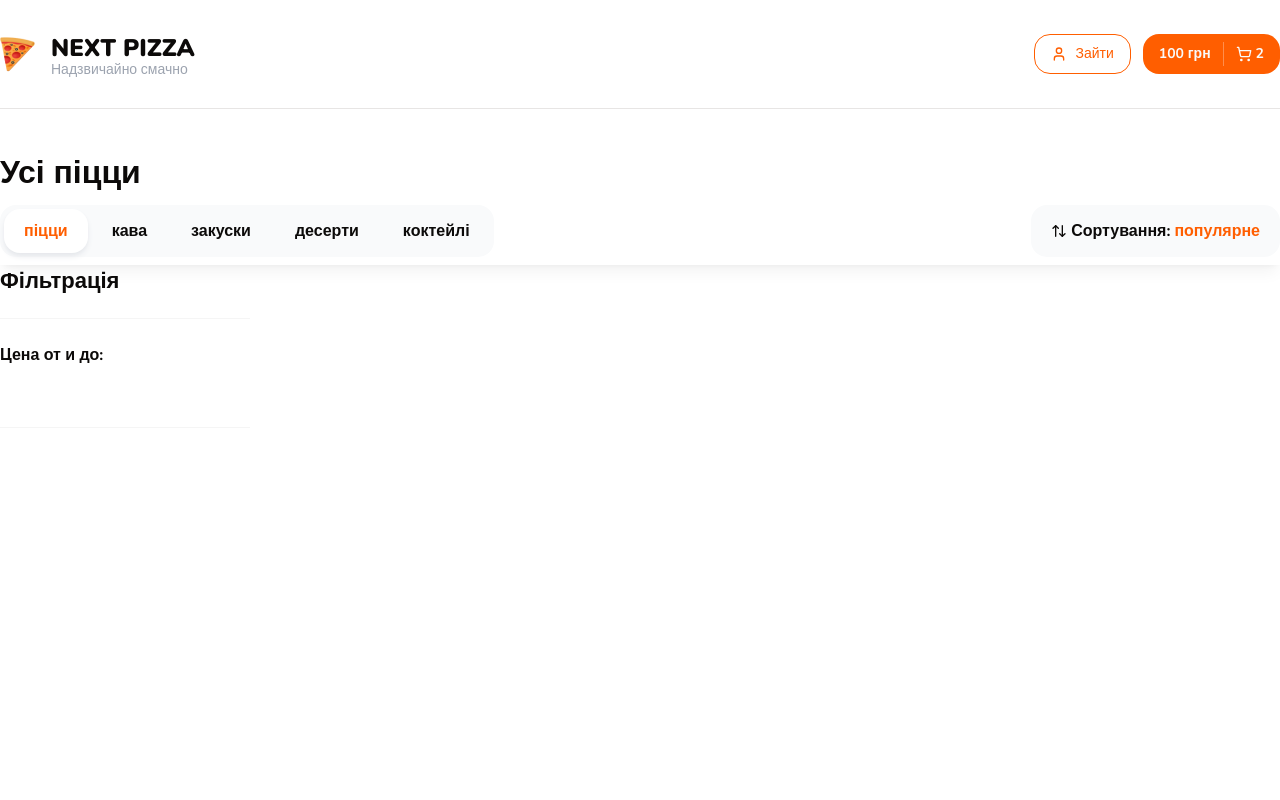
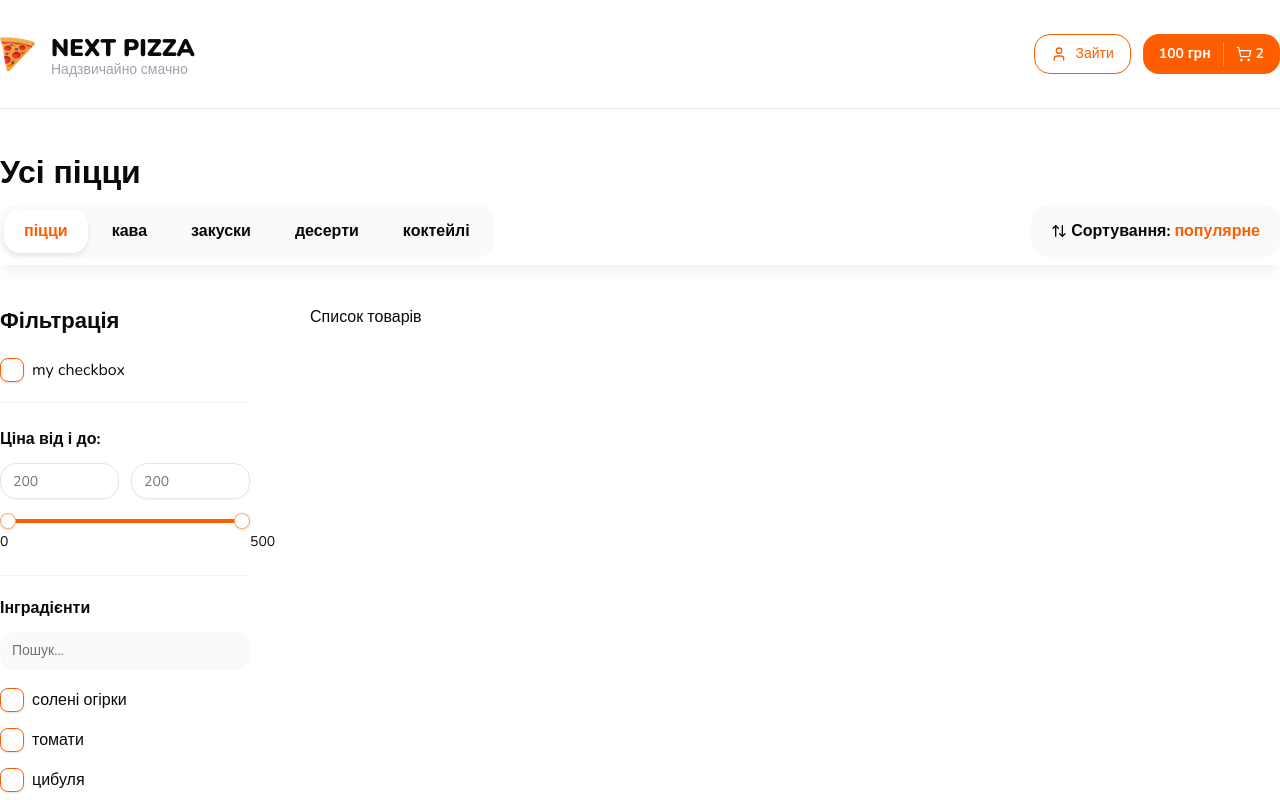
Before and after one commit to PolztiukVolodymyr/next-pizza, a Next.js app: page / in a window 1280 px wide. Shown: the top 800 px of the page. Built offline with nearby package versions, Linux system fonts and the light colour scheme.

Commit message:
add checkbox filters

```diff
--- a/app/page.tsx
+++ b/app/page.tsx
@@ -11,7 +11,7 @@
                 <Title text='Усі піцци' size='lg' className='font-extrabold ' />
             </Container>
             <TopBar />
-            <Container className='pb-14'>
+            <Container className='pb-14 mt-10'>
                 <div className='flex gap-[60px]'>
                     {/* Фільтрація */}
 
@@ -20,10 +20,11 @@
                         <Filters />
                         {/* </Suspense> */}
                     </div>
-                    {/* Список товаров */}
+                    {/* Список товарів */}
                     <div className='flex-1'>
                         <div className='flex flex-col gap-16'>
                             {/* <ProductsGroupList /> */}
+                            Список товарів
                         </div>
                     </div>
                 </div>
--- /dev/null
+++ b/components/data/checkboxData.js
@@ -0,0 +1,9 @@
+export const checkboxData = [
+    { text: "солені огірки", value: "1" },
+    { text: "томати", value: "2" },
+    { text: "цибуля", value: "3" },
+    { text: "моцарелла", value: "4" },
+    { text: "бекон", value: "5" },
+    { text: "салямі", value: "6" },
+    { text: "гострий перець", value: "7" },
+]
--- /dev/null
+++ b/components/shared/checkbox-filters-group.tsx
@@ -0,0 +1,68 @@
+"use client";
+
+import { FC } from "react";
+import FilterCheckbox, { FilterChecboxProps } from "./filter-checkbox";
+import { Input } from "../ui/input";
+
+// import { Skeleton } from '../ui';
+
+// type Item = FilterChecboxProps;
+
+type CheckboxFiltersGroup = {
+    title: string;
+    items: FilterChecboxProps[];
+    defaultItems?: FilterChecboxProps[];
+    limit?: number;
+    loading?: boolean;
+    searchInputPlaceholder?: string;
+    onClickCheckbox?: (id: string) => void;
+    defaultValue?: string[];
+    selected?: Set<string>;
+    className?: string;
+    name?: string;
+};
+
+export const CheckboxFiltersGroup: FC<CheckboxFiltersGroup> = ({
+    title,
+    items,
+    // defaultItems,
+    // limit = 5,
+    searchInputPlaceholder = "Пошук...",
+    className,
+    // loading,
+    onClickCheckbox,
+    selected,
+    name,
+}) => {
+    //  const list = showAll
+    //      ? items.filter((item) =>
+    //            item.text.toLowerCase().includes(searchValue.toLocaleLowerCase())
+    //        )
+    //      : (defaultItems || items).slice(0, limit);
+
+    return (
+        <div className={className}>
+            <p className='font-bold mb-3'>{title}</p>
+            <div className='mb-5'>
+                <Input
+                    // onChange={onChangeSearchInput}
+                    placeholder={searchInputPlaceholder}
+                    className='bg-gray-50 border-none'
+                />
+            </div>
+            <div className='flex flex-col gap-4 max-h-96 pr-2 overflow-auto scrollbar'>
+                {items.map((item, index) => (
+                    <FilterCheckbox
+                        key={index}
+                        text={item.text}
+                        value={item.value}
+                        // endAdornment={item.endAdornment}
+                        checked={selected?.has(item.value)}
+                        onCheckedChange={() => onClickCheckbox?.(item.value)}
+                        name={name}
+                    />
+                ))}
+            </div>
+        </div>
+    );
+};
--- /dev/null
+++ b/components/shared/filter-checkbox.tsx
@@ -0,0 +1,41 @@
+import { FC, ReactNode } from "react";
+import { Checkbox } from "../ui/checkbox";
+
+export type FilterChecboxProps = {
+    text: string;
+    value: string;
+    endAdornment?: ReactNode;
+    onCheckedChange?: (checked: boolean) => void;
+    checked?: boolean;
+    name?: string;
+};
+
+const FilterCheckbox: FC<FilterChecboxProps> = ({
+    text,
+    value,
+    endAdornment,
+    onCheckedChange,
+    checked,
+    name,
+}) => {
+    return (
+        <div className='flex items-center space-x-2'>
+            <Checkbox
+                onCheckedChange={onCheckedChange}
+                checked={checked}
+                value={value}
+                className='rounded-[8px] w-6 h-6'
+                id={`checkbox-${String(name)}-${String(value)}`}
+            />
+            <label
+                htmlFor={`checkbox-${String(name)}-${String(value)}`}
+                className='leading-none cursor-pointer flex-1'
+            >
+                {text}
+            </label>
+            {endAdornment}
+        </div>
+    );
+};
+
+export default FilterCheckbox;
--- a/components/shared/filters.tsx
+++ b/components/shared/filters.tsx
@@ -2,14 +2,18 @@
 
 import { FC } from "react";
 import { Title } from "./title";
-// import { Input } from "../ui/input";
-// import { RangeSlider } from "./range-slider";
+import FilterCheckbox from "./filter-checkbox";
+import { Input } from "../ui/input";
+import RangeSlider from "./range-slider";
+import { CheckboxFiltersGroup } from "./checkbox-filters-group";
+import { checkboxData } from "../data/checkboxData";
+
 // import { CheckboxFiltersGroup } from "./checkbox-filters-group";
 // import { useQueryFilters, useIngredients, useFilters } from "@/shared/hooks";
 
-interface FiltersProps {
+type FiltersProps = {
     className?: string;
-}
+};
 
 const Filters: FC<FiltersProps> = ({ className }) => {
     // const { ingredients, loading } = useIngredients();
@@ -31,6 +35,8 @@
     return (
         <div className={className}>
             <Title text='Фільтрація' size='sm' className='mb-5 font-bold' />
+
+            <FilterCheckbox text='my checkbox' value='1' />
 
             {/* Верхні чекбокси */}
             {/* <CheckboxFiltersGroup
@@ -60,8 +66,15 @@
 
             {/* Фільтрація цін */}
             <div className='mt-5 border-y border-y-neutral-100 py-6 pb-7'>
-                <p className='font-bold mb-3'>Цена от и до:</p>
+                <p className='font-bold mb-3'>Ціна від і до:</p>
                 <div className='flex gap-3 mb-5'>
+                    <Input type='number' placeholder='200' min={0} max={500} />
+                    <Input
+                        type='number'
+                        placeholder='200'
+                        min={100}
+                        max={500}
+                    />
                     {/* <Input
                         type='number'
                         placeholder='0'
@@ -86,30 +99,32 @@
                         }
                     /> */}
                 </div>
-                {/*
+
                 <RangeSlider
                     min={0}
-                    max={1000}
+                    max={500}
                     step={10}
-                    value={[
-                        filters.prices.priceFrom || 0,
-                        filters.prices.priceTo || 1000,
-                    ]}
-                    onValueChange={updatePrices}
-                /> */}
+                    // value={[
+                    //     filters.prices.priceFrom || 0,
+                    //     filters.prices.priceTo || 1000,
+                    // ]}
+                    // onValueChange={updatePrices}
+                />
             </div>
 
-            {/* <CheckboxFiltersGroup
+            <CheckboxFiltersGroup
                 title='Інградієнти'
                 name='ingredients'
                 className='mt-5'
                 limit={6}
-                defaultItems={items.slice(0, 6)}
-                items={items}
-                loading={loading}
-                onClickCheckbox={filters.setSelectedIngredients}
-                selected={filters.selectedIngredients}
-            /> */}
+                defaultItems={checkboxData}
+                items={checkboxData}
+                // defaultItems={items.slice(0, 6)}
+                // items={items}
+                // loading={loading}
+                // onClickCheckbox={filters.setSelectedIngredients}
+                // selected={filters.selectedIngredients}
+            />
         </div>
     );
 };
--- /dev/null
+++ b/components/shared/range-slider.tsx
@@ -0,0 +1,89 @@
+"use client";
+
+import { forwardRef, RefObject, useState, useEffect, Fragment } from "react";
+import * as SliderPrimitive from "@radix-ui/react-slider";
+
+import { cn } from "@/lib/utils";
+
+type SliderProps = {
+    className?: string;
+    min: number;
+    max: number;
+    step: number;
+    formatLabel?: (value: number) => string;
+    value?: number[] | readonly number[];
+    onValueChange?: (values: number[]) => void;
+};
+
+const RangeSlider = forwardRef(
+    (
+        {
+            className,
+            min,
+            max,
+            step,
+            formatLabel,
+            value,
+            onValueChange,
+            ...props
+        }: SliderProps,
+        ref
+    ) => {
+        const initialValue = Array.isArray(value) ? value : [min, max];
+        const [localValues, setLocalValues] = useState(initialValue);
+
+        useEffect(() => {
+            // Update localValues when the external value prop changes
+            setLocalValues(Array.isArray(value) ? value : [min, max]);
+        }, [min, max, value]);
+
+        const handleValueChange = (newValues: number[]) => {
+            setLocalValues(newValues);
+            if (onValueChange) {
+                onValueChange(newValues);
+            }
+        };
+
+        return (
+            <SliderPrimitive.Root
+                ref={ref as RefObject<HTMLDivElement>}
+                min={min}
+                max={max}
+                step={step}
+                value={localValues}
+                onValueChange={handleValueChange}
+                className={cn(
+                    "relative flex w-full touch-none select-none mb-6 items-center",
+                    className
+                )}
+                {...props}
+            >
+                <SliderPrimitive.Track className='relative h-1 w-full grow overflow-hidden rounded-full bg-primary/20'>
+                    <SliderPrimitive.Range className='absolute h-full bg-primary' />
+                </SliderPrimitive.Track>
+                {localValues.map((value, index) => (
+                    <Fragment key={index}>
+                        <div
+                            className='absolute text-center'
+                            style={{
+                                left: `calc(${
+                                    ((value - min) / (max - min)) * 100
+                                }% + 0px)`,
+                                top: `10px`,
+                            }}
+                        >
+                            <span className='text-sm'>
+                                {formatLabel ? formatLabel(value) : value}
+                            </span>
+                        </div>
+                        <SliderPrimitive.Thumb className='block h-4 w-4 rounded-full border border-primary/50 bg-white shadow transition-colors focus-visible:outline-none focus-visible:ring-1 focus-visible:ring-ring disabled:pointer-events-none disabled:opacity-50' />
+                    </Fragment>
+                ))}
+            </SliderPrimitive.Root>
+        );
+    }
+);
+
+RangeSlider.displayName = SliderPrimitive.Root.displayName;
+
+export default RangeSlider;
```
